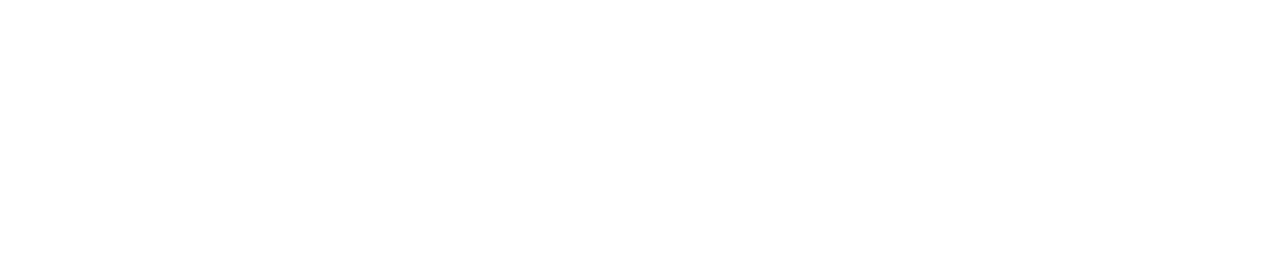
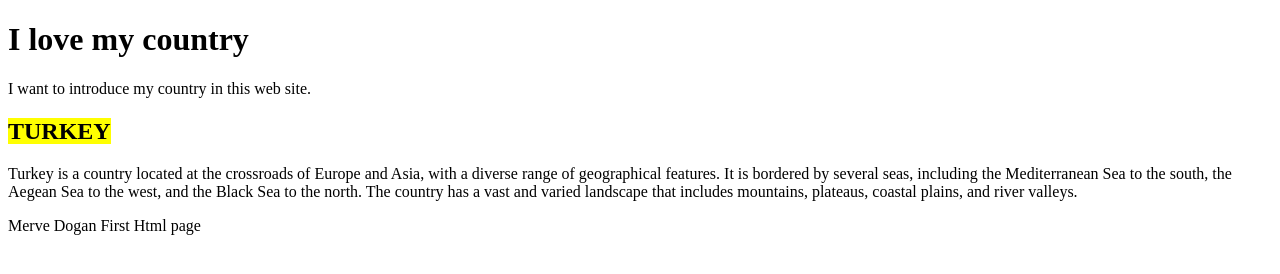
Before and after one commit to LaunchCodeAllhubs/js-assignment-4-html-me-something-MerveDOGAN901, a website: page index.html in a window 1280 px wide. Drawn offline with Linux system fonts and the light colour scheme.

Commit message:
my first html starts

```diff
--- a/index.html
+++ b/index.html
@@ -1,8 +1,31 @@
 <!DOCTYPE html>
 <html>
-   <head>
-   </head>
-   <body>
-      <!-- Write your HTML in this file! -->
+<head>
+   <title>My country</title>
+</head>
+<body>
+         <header>
+            <h1>I love my country</h1>
+            <p>I want to introduce my country in this web site.</p>
+            <h2><mark>TURKEY</mark></h2>
+         </header>
+
+  <main>
+   <article>
+      <p>Turkey is a country located at the crossroads of
+      Europe and Asia, with a diverse range of geographical
+      features. It is bordered by several seas,
+      including the Mediterranean Sea to the south,
+      the Aegean Sea to the west, and the Black Sea to the north.
+      The country has a vast and varied landscape that includes
+      mountains, plateaus, coastal plains, and river valleys.</p>
+   </article>
+  </main>
+
+  <footer>
+      <p>Merve Dogan First Html page</p>
+  </footer>
+
    </body>
+
 </html>
```
